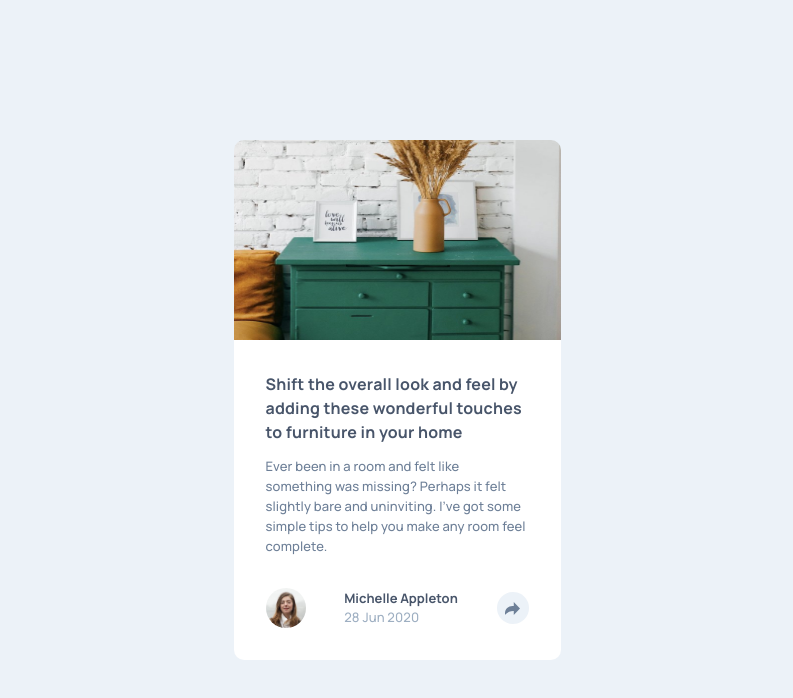
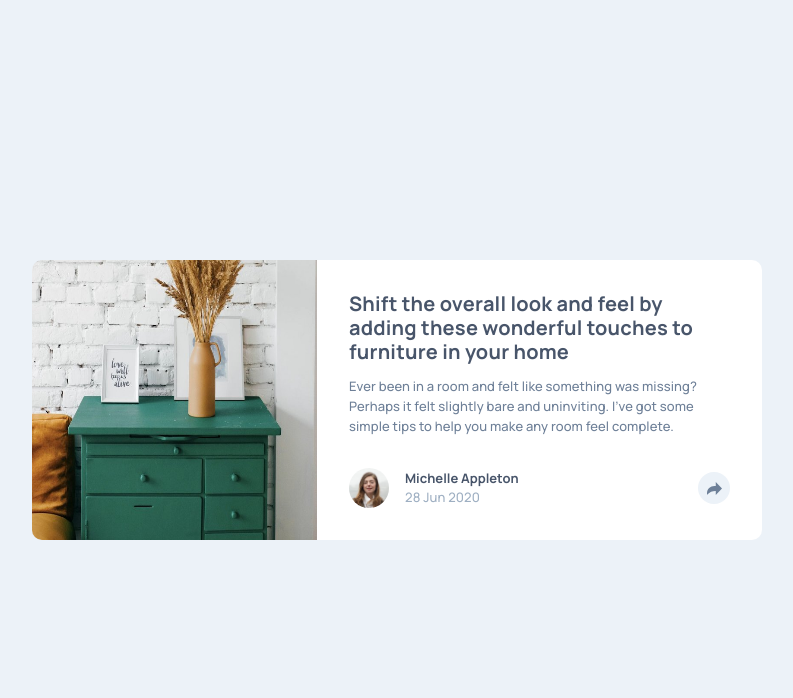
Before and after one commit to trekab/article-preview-component, a plain HTML site: page index.html in a window 1280 px wide. Shown: the whole page, without its empty margins (243-1036 px from the left). Drawn offline with Linux system fonts and the light colour scheme.

Commit message:
feat: Add styling for large screens

```diff
--- a/index.html
+++ b/index.html
@@ -16,7 +16,6 @@
   </head>
   <body>
     <main class="card">
-      <div class="hero"></div>
       <h1 class="card-heading">
         Shift the overall look and feel by adding these wonderful touches to
         furniture in your home
@@ -28,7 +27,7 @@
       </p>
       <div class="author">
         <img src="./images/avatar-michelle.jpg" alt="avatar" class="avatar" />
-        <div>
+        <div class="author-details">
           <h2 class="author-name">Michelle Appleton</h2>
           <p class="date">28 Jun 2020</p>
         </div>
--- a/main.css
+++ b/main.css
@@ -63,6 +63,11 @@ body {
   border-radius: 50%;
 }
 
+.author-details {
+  flex-grow: 1;
+  margin-left: 1rem;
+}
+
 .author-name {
   font-weight: 700;
   color: var(--very-dark-grayish-blue);
@@ -87,9 +92,25 @@ body {
   background-color: var(--light-grayish-blue);
   border-radius: 50%;
 }
-/*
-@media (min-width: 375px) {
+
+@media (min-width: 768px) {
   .card {
     max-width: 730px;
+    height: 280px;
+    background-size: 285px 100%;
+    display: flex;
+    flex-direction: column;
+    justify-content: space-around;
   }
-} */
+
+  .card-heading {
+    margin-top: unset;
+    font-size: 20px;
+  }
+
+  .card-heading,
+  .card-description,
+  .author {
+    margin-left: 285px;
+  }
+}
```
